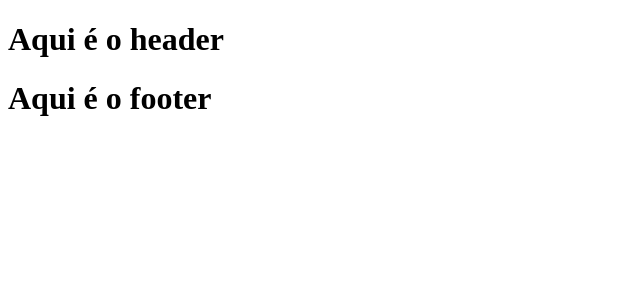
After one commit to tipmnf/chamadosTI, a Django app: template chamadosApp/templates/template.html in a window 1280 px wide. The commit adds this page. Shown: the top 300 px of the page, without its empty margins (0-640 px from the left). Run offline with Django 4.2, Linux system fonts and the light colour scheme; the template is opened without the code that fills it, so the values that code supplies are empty.

Commit message:
0.0.3 add template.html; icon and js

```diff
--- /dev/null
+++ b/chamadosApp/static/js/app.js
@@ -0,0 +1 @@
+console.log('oi');
--- /dev/null
+++ b/chamadosApp/templates/footer.html
@@ -0,0 +1,2 @@
+{% comment %} FAÇA O FOOTER AQUI {% endcomment %}
+<h1>Aqui é o footer</h1>
--- /dev/null
+++ b/chamadosApp/templates/header.html
@@ -0,0 +1,2 @@
+{% comment %} FAÇA O HEADER AQUI {% endcomment %}
+<h1>Aqui é o header</h1>
--- /dev/null
+++ b/chamadosApp/templates/template.html
@@ -0,0 +1,22 @@
+<!DOCTYPE html>
+<html lang="pt-br">
+  <head>
+    <meta charset="UTF-8" />
+    <link href="https://fonts.googleapis.com/css2?family=M+PLUS+Rounded+1c:wght@500&family=Montserrat&family=Roboto:wght@700;900&display=swap" rel="stylesheet">
+    <meta http-equiv="X-UA-Compatible" content="IE=edge" />
+    <meta name="viewport" content="width=device-width, initial-scale=1.0" />
+    <link rel="icon" type="image/png" href="/static/img/icon.png" />
+    <title>
+      {% block title %}{% endblock %} - Chamados TI
+    </title>
+    <link rel="stylesheet" href="/static/css/style.css" />
+    <script src="/static/js/app.js"></script>
+  </head>
+
+  <body class="container-fluid" cz-shortcut-listen="true">
+    {% include 'header.html' %}
+    <main class='row'>{% block main %}{% endblock %}</main>
+    {% include 'footer.html' %}
+  </body>
+
+</html>
```
Also changed, not shown: chamadosApp/templates/mainPage.html (+7 -7 lines), chamadosApp/static/img/icon.png (added).
